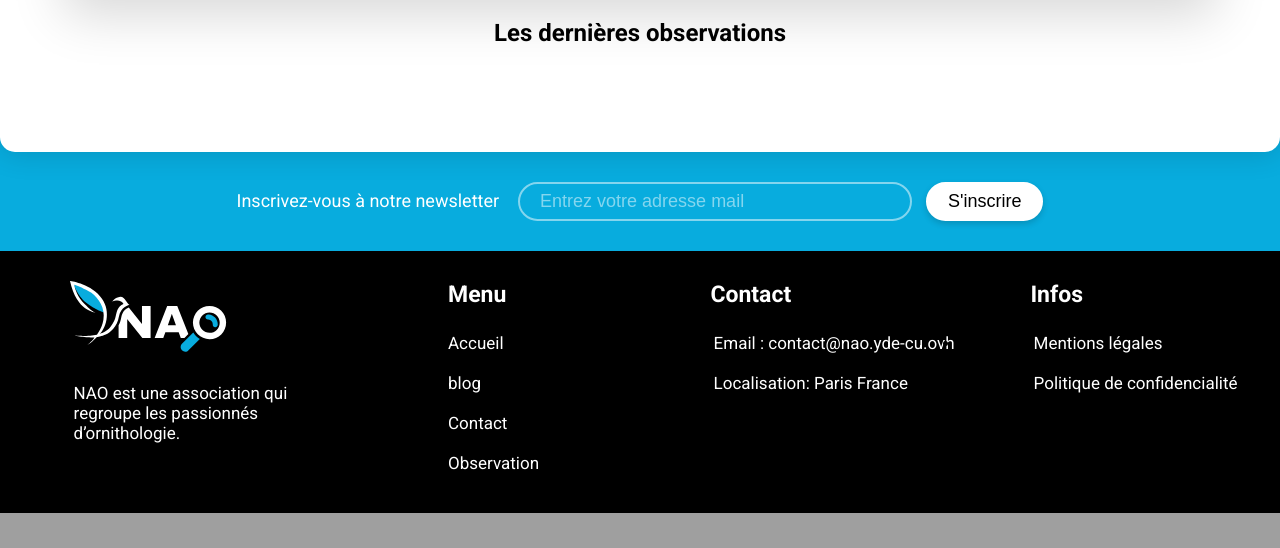
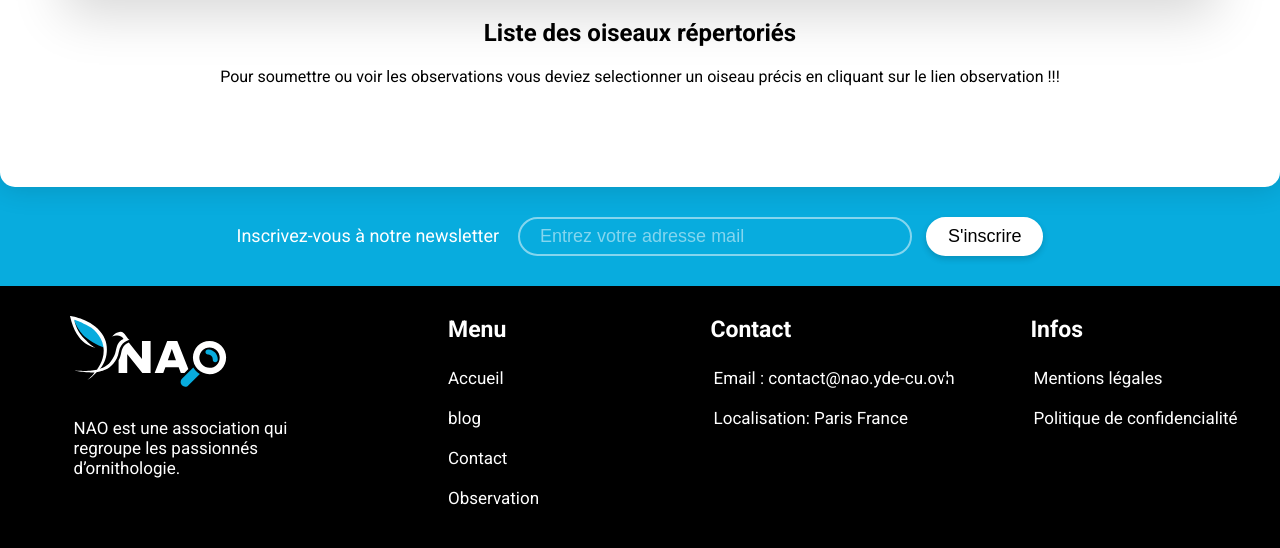
Before and after one commit to NaoProjet5/Projet-Nao, a Symfony app: template templates/jd_pub_nao/Public/jdMapBirds.html.twig in a window 1280 px wide; the page is wider, and only the part inside the window is pictured. Shown: the part 931-1479 px from the top of that part. Before the commit the page ends 1444 px from the top of that part, so only its background shows below. Run offline with Twig, Linux system fonts and the light colour scheme; the template is opened without the code that fills it, so the values that code supplies are empty; some libraries are stand-ins or nearby versions.

Commit message:
quelques modification en reponse de la dernière session de vendredi 28/12/2018

```diff
--- a/src/Controller/JdPubNaoController.php
+++ b/src/Controller/JdPubNaoController.php
@@ -92,8 +92,6 @@ class JdPubNaoController extends Controller
             $observation->setCreatedAt(new \DateTime());
             $user = $security->getUser();
             $observation->setUser($user);
-            dump($observation);
-            die();
             $file = $observation->getPhoto();
             $fileName = $fileUploader->upload($file);
             $observation->setPhoto($fileName);
--- a/templates/jd_pub_nao/Public/jdHome.html.twig
+++ b/templates/jd_pub_nao/Public/jdHome.html.twig
@@ -12,7 +12,7 @@
 
                 <a class="button_style_2" href="{{ path('birds') }}" style="margin-right : 15px;">faire une observation</a>
 
-                <a class="button_style_3" href="{{ path('birds') }}" >Voir les observations</a>
+                <a class="button_style_3" href="{{ path('birds') }}" >Voir la liste des oiseaux</a>
 
             </div>
 
@@ -93,7 +93,7 @@
 
             <a href="{{ path('birds') }}" class="button_style_2" style="margin-right : 15px;">Faire une observation</a>
 
-            <a href="{{ path('birds') }}" class="button_style_1">Voir les observations</a>
+            <a href="{{ path('birds') }}" class="button_style_1">Liste des oiseaux répertoriés</a>
 
         </div>
         <div class="last_articles">
--- a/templates/jd_pub_nao/Public/jdMapBirds.html.twig
+++ b/templates/jd_pub_nao/Public/jdMapBirds.html.twig
@@ -6,7 +6,7 @@
 
         <div class="section_content">
 
-            <h1>OBSERVATIONS</h1>
+            <h1>Liste des oiseaux répertoriés</h1>
 
         </div>
 
@@ -76,7 +76,8 @@
 
     <div class="last_observations">
 
-    <h2>Les dernières observations</h2>
+    <h2>Liste des oiseaux répertoriés</h2>
+        <p class="button_inscription_connexion">Pour soumettre ou voir les observations vous deviez selectionner un oiseau précis en cliquant sur le lien observation !!!</p>
 
     <div class="last_observations_content">
 
--- a/templates/lwLayout.html.twig
+++ b/templates/lwLayout.html.twig
@@ -406,7 +406,7 @@
 </svg>
 
 
-                            VOIR LES OBSERVATIONS</a></li>
+                            Liste des oiseaux</a></li>
 
                 </ul>
 
@@ -425,7 +425,7 @@
 
          <form method="POST" action="{{ url('newsLetter') }}">
              <a>Inscrivez-vous à notre newsletter</a>
-        <input type="email" id="email_subscribe_newsletter" placeholder="Entrez votre adresse mail" name="email"/>
+        <input type="email" id="email_subscribe_newsletter" placeholder="Entrez votre adresse mail" name="email" required="true"/>
 
         <button>S'inscrire</button>
          </form>
```
Also changed, not shown: templates/lw_pub_nao/lwObservation.html.twig (+7 -4 lines).
